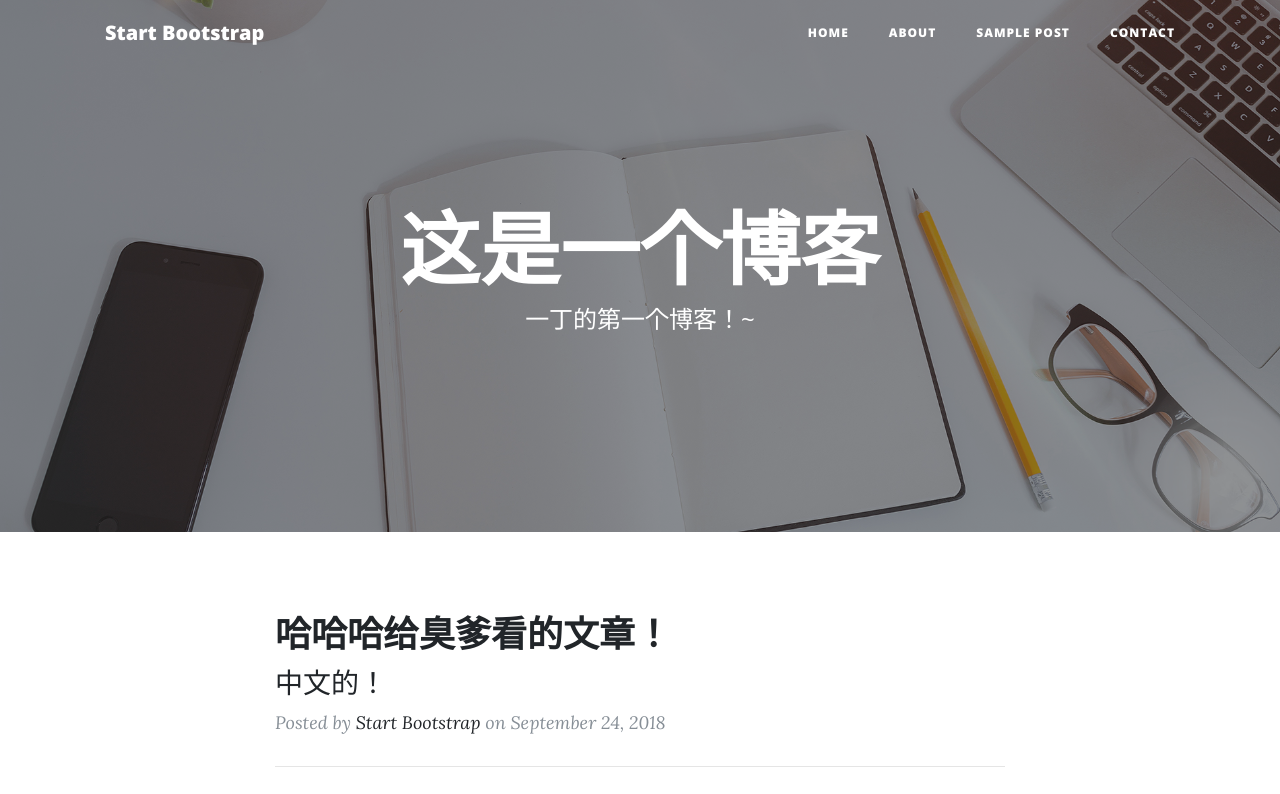
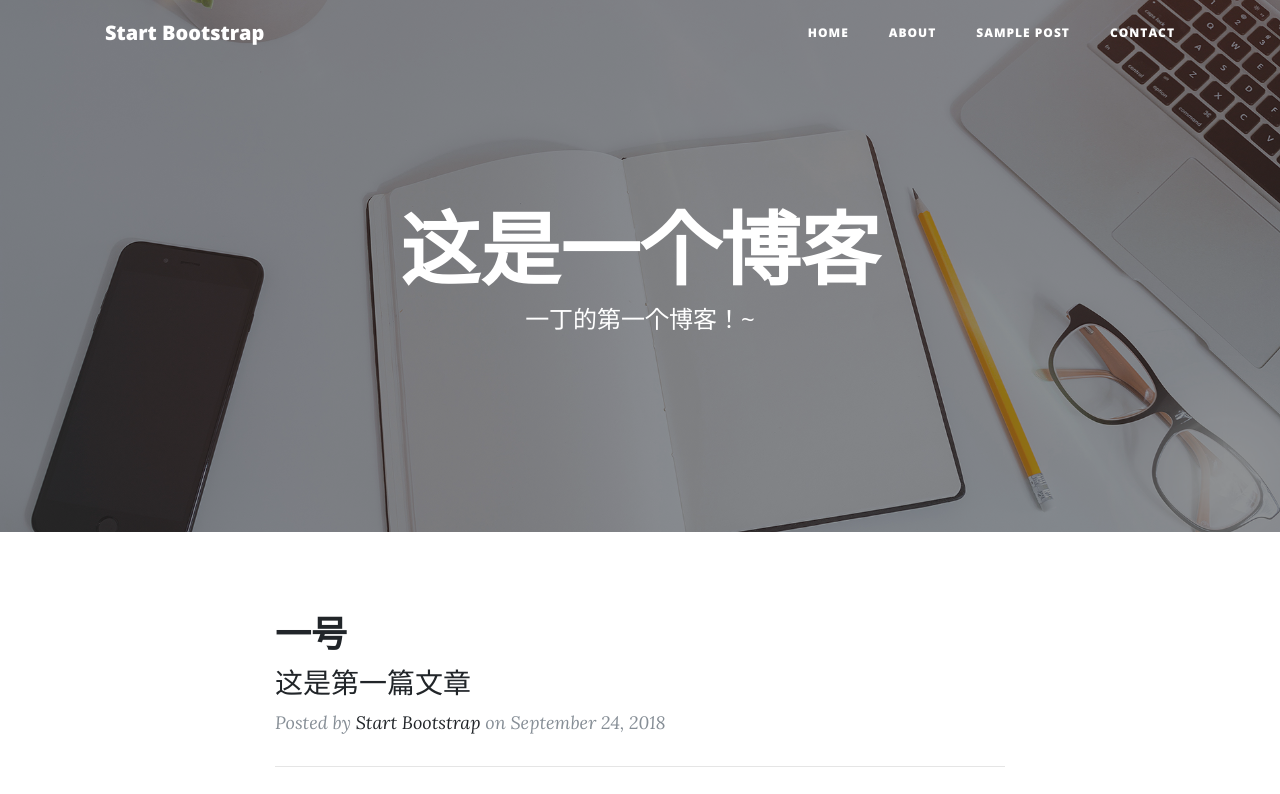
Before and after one commit to aerzitudou/blog, a website: page index.html in a window 1280 px wide. Shown: the top 794 px of the page. Drawn offline with nearby package versions, Linux system fonts and the light colour scheme.

Commit message:
add bootstrap theme 10

```diff
--- a/index.html
+++ b/index.html
@@ -74,10 +74,10 @@
           <div class="post-preview">
             <a href="post.html">
               <h2 class="post-title">
-                哈哈哈给臭爹看的文章！
+                一号
               </h2>
               <h3 class="post-subtitle">
-                中文的！
+                这是第一篇文章
               </h3>
             </a>
             <p class="post-meta">Posted by
```
